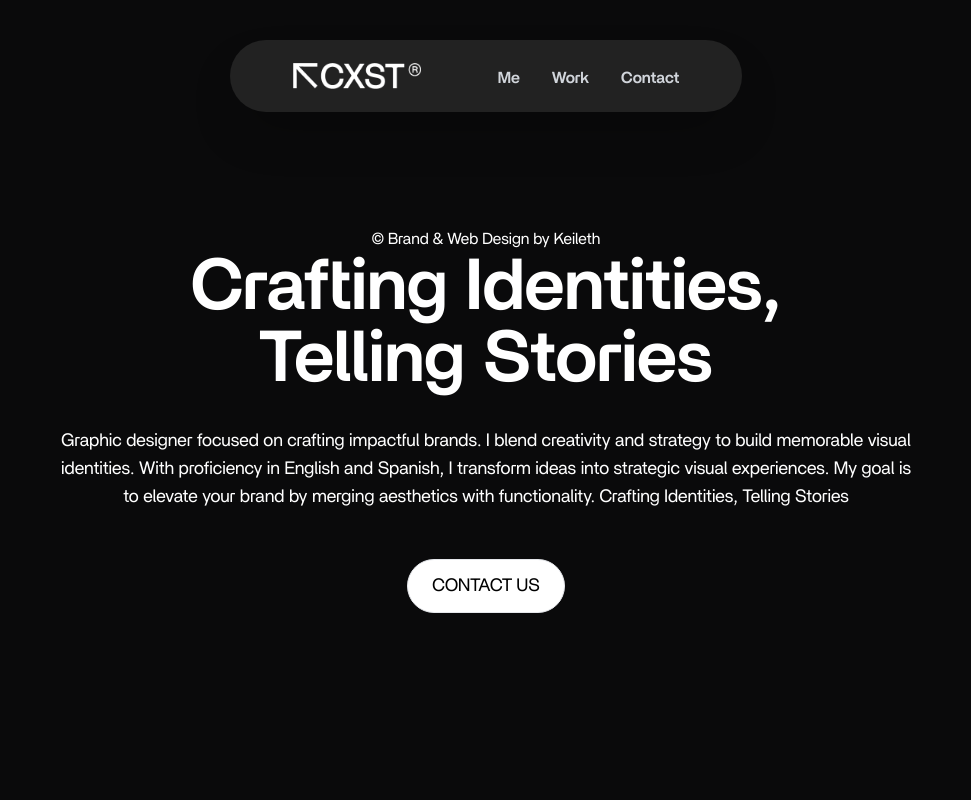
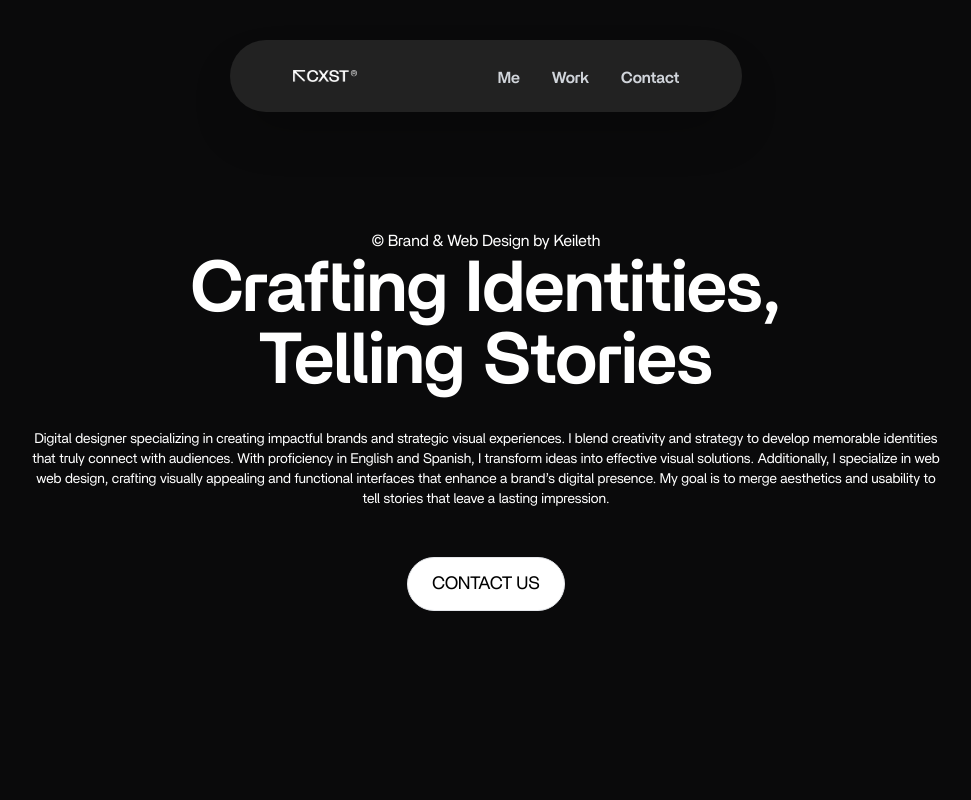
Before and after one commit to junior-pacheco/portfolio-KEILETH, a React (Vite) app: page / in a window 1280 px wide. Shown: the top 800 px of the page, without its empty margins (154-1125 px from the left). Built offline with nearby package versions, Linux system fonts and the light colour scheme.

Commit message:
Change font size and logo size.

```diff
--- a/src/components/Header.tsx
+++ b/src/components/Header.tsx
@@ -33,7 +33,7 @@ const Header = ({ open, setopenMenu }) => {
               <img
                 src="/img/Recurso 2.png"
                 alt="Logo"
-                className="h-full w-full object-contain"
+                className="h-[5vh] w-[5vw] object-contain"
               />
             </div>
           </div>
--- a/src/components/Home.tsx
+++ b/src/components/Home.tsx
@@ -41,19 +41,24 @@ const Home = () => {
         </motion.p>
 
         <motion.p
-          className="text-base font-britti text-center md:text-lg lg:text-lg w-full mb-12"
+          className="text-xs font-britti text-center md:text-sm lg:text-sm w-full mb-12"
           variants={textVariants}
         >
           <span className="md:block 2xl:block">
-            Graphic designer focused on crafting impactful brands. I blend creativity and strategy to build memorable visual
+            Digital designer specializing in creating impactful brands and strategic visual experiences. I blend creativity and strategy to develop memorable identities
           </span>
           <span className="md:block 2xl:block">
-            identities. With proficiency in English and Spanish, I transform ideas into strategic visual experiences. My goal is
+            that truly connect with audiences. With proficiency in English and Spanish, I transform ideas into effective visual solutions. Additionally, I specialize in web
           </span>
           <span className="md:block 2xl:block">
-            to elevate your brand by merging aesthetics with functionality. Crafting Identities, Telling Stories
+           web design, crafting visually appealing and functional interfaces that enhance a brand’s digital presence. My goal is to merge aesthetics and usability to
+          </span>
+          <span className="md:block 2xl:block">
+            tell stories that leave a lasting impression.
           </span>
         </motion.p>
+
+
 
         <motion.a
           target="_blank"
```
